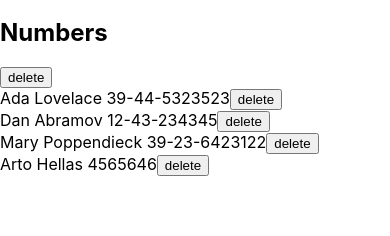
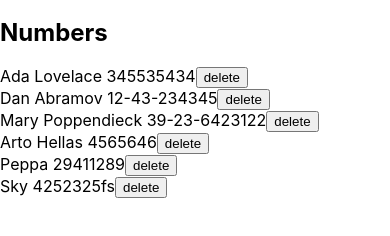
Before and after one commit to eugeniosanchezcrespillo/fullstackopen, a React (Create React App) app in the folder part2/phonebook/: page / in a window 390 px wide. Shown: the part 228-464 px from the top of the page. Built offline with nearby package versions, Linux system fonts and the light colour scheme; data requests are answered from the project's data file; the HTML template or start-up script is replaced by a standard one.

Commit message:
2.19: Phonebook step11

```diff
--- a/part2/phonebook/db.json
+++ b/part2/phonebook/db.json
@@ -1,11 +1,8 @@
 {
   "persons": [
     {
-      "id": 1
-    },
-    {
       "name": "Ada Lovelace",
-      "number": "39-44-5323523",
+      "number": "345535434",
       "id": 2
     },
     {
@@ -22,6 +19,16 @@
       "name": "Arto Hellas",
       "number": "4565646",
       "id": 5
+    },
+    {
+      "name": "Peppa",
+      "number": "29411289",
+      "id": 6
+    },
+    {
+      "name": "Sky",
+      "number": "4252325fs",
+      "id": 7
     }
   ]
 }
--- a/part2/phonebook/src/App.js
+++ b/part2/phonebook/src/App.js
@@ -2,6 +2,7 @@ import React, { useState, useEffect } from 'react';
 import ShowPeople from './Components/ShowPeople';
 import Filter from './Components/Filter';
 import PersonForm from './Components/PersonForm';
+import Notification from './Components/Notification';
 import personService from './Services/persons';
 
 const App = () => {
@@ -16,6 +17,7 @@ const App = () => {
   const [newName, setNewName] = useState('');
   const [newNumber, setNewNumber] = useState('');
   const [newSearch, setNewSearch] = useState('');
+  const [errorMessage, setErrorMessage] = useState('');
 
   //getAll()
   useEffect(() => {
@@ -34,6 +36,11 @@ const App = () => {
         const filteredDeleted = persons.filter((person) => person.id !== id);
         console.log('filteredDeleted', filteredDeleted);
         setPersons(filteredDeleted);
+        setErrorMessage(`Person deleted from the phonebook`);
+
+        setTimeout(() => {
+          setErrorMessage(null);
+        }, 5000);
         //window.alert(`Deleted ${name} from List`);
       });
     }
@@ -42,14 +49,18 @@ const App = () => {
   // AddPerson or Change Person
   const addPerson = (event) => {
     event.preventDefault();
-    const exist = persons.filter((person) => person.name === newName);
+    const exist = persons.filter(
+      (person) => person.name.toLowerCase() === newName.toLowerCase()
+    );
     if (exist.length > 0) {
       if (
         window.confirm(
           `${newName} is already added to phonebook. replace the old number with a new one: ${newNumber}?`
         )
       ) {
-        const personToChange = persons.find((p) => p.name === newName);
+        const personToChange = persons.find(
+          (p) => p.name.toLowerCase() === newName.toLowerCase()
+        );
         const personChanged = { ...personToChange };
         personChanged.number = newNumber;
         console.log('person match', personChanged);
@@ -62,6 +73,11 @@ const App = () => {
                 person.id !== personChanged.id ? person : personChanged
               )
             );
+            setErrorMessage(`${personChanged.name} changed on the phonebook`);
+
+            setTimeout(() => {
+              setErrorMessage(null);
+            }, 5000);
           });
       }
     } else {
@@ -74,14 +90,21 @@ const App = () => {
         setPersons(persons.concat(personObject));
         setNewName('');
         setNewNumber('');
+
+        setErrorMessage(`${personObject.name} added to the phonebook`);
+
+        setTimeout(() => {
+          setErrorMessage(null);
+        }, 5000);
       });
     }
   };
 
   //Filtered Search
+  console.log('new Search', newSearch);
   const filtered = newSearch
-    ? persons.filter((person) =>
-        person.name.toLowerCase().includes(newSearch.trim().toLowerCase())
+    ? persons.filter((p) =>
+        p.name.toLowerCase().includes(newSearch.trim().toLowerCase())
       )
     : persons;
 
@@ -92,7 +115,7 @@ const App = () => {
       <Filter handleSearch={handleSearch} newSearch={newSearch} />
 
       <h2>add a new</h2>
-
+      <Notification message={errorMessage} />
       <PersonForm
         addPerson={addPerson}
         handleNumberChange={handleNumberChange}
--- a/part2/phonebook/src/index.css
+++ b/part2/phonebook/src/index.css
@@ -1,3 +1,8 @@
+h1 {
+  color: green;
+  font-style: italic;
+}
+
 body {
   margin: 0;
   font-family: -apple-system, BlinkMacSystemFont, 'Segoe UI', 'Roboto', 'Oxygen',
```
